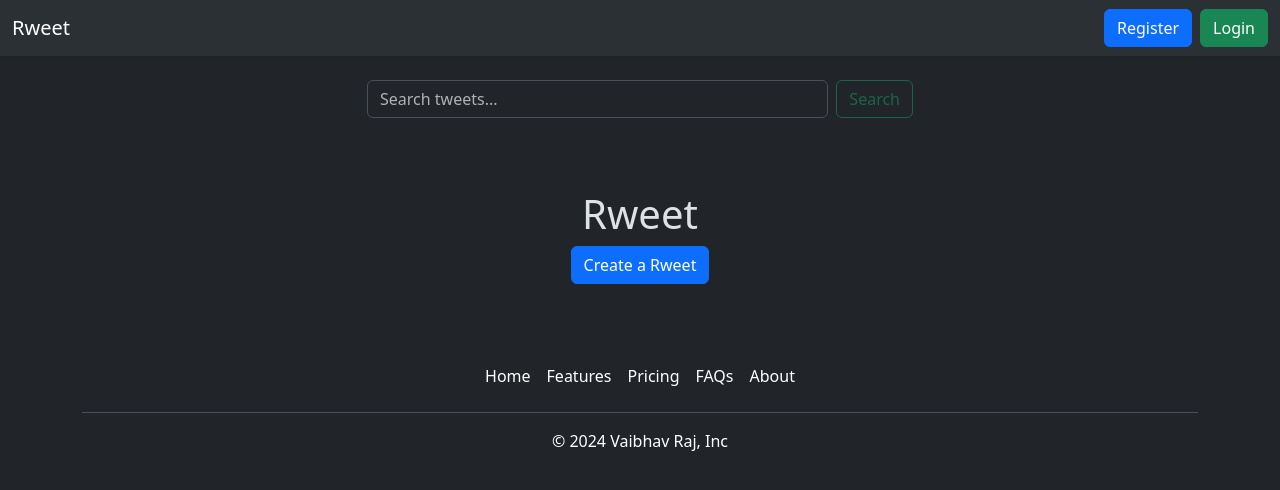
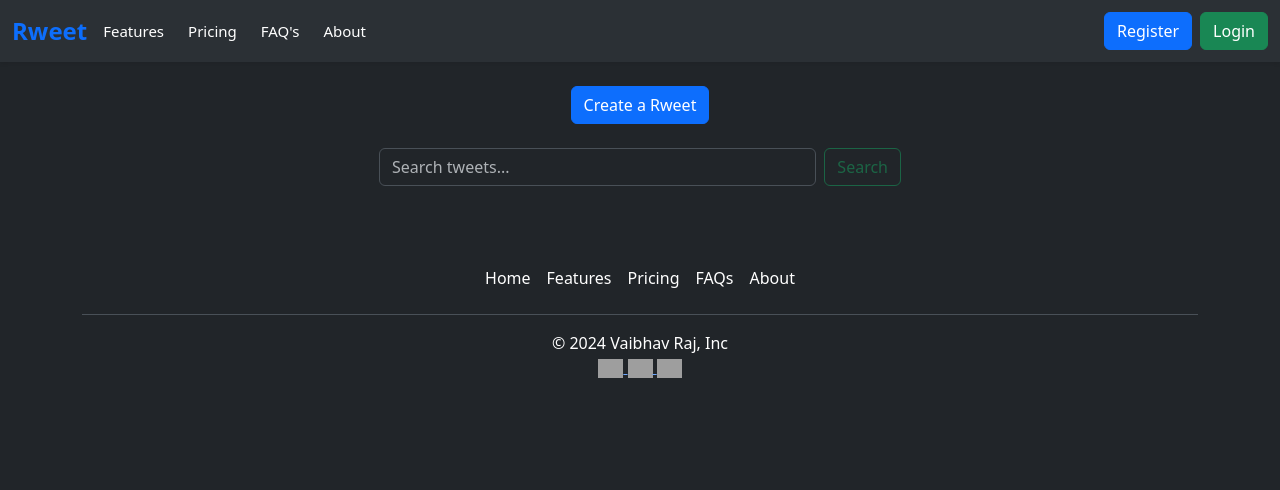
Before and after one commit to Vaibhav0x/TweetBlog, a Django app: page /rweet/ in a window 1280 px wide. Shown: the top 490 px of the page. Run offline with Django 5.2, Linux system fonts and the light colour scheme; data that the repository does not hold is empty; grey boxes are pictures that could not be loaded.

Commit message:
Added links and pages for the pricing, about,features, faq's and more.

```diff
--- a/templates/layout.html
+++ b/templates/layout.html
@@ -20,8 +20,13 @@
     <nav class="navbar navbar-expand-lg bg-body-tertiary shadow-sm">
         <div class="container-fluid">
           <!--Left Icon or Name-->
-          <a class="navbar-brand" href="{% url 'tweet_list' %}">Rweet</a>
-
+          <a class="navbar-brand fw-bold fs-4 text-primary" href="{% url 'tweet_list' %}">Rweet</a>
+          <div class="d-flex align-items-center gap-2">
+            <a class="navbar-brand small" href="{% url 'features_rweet' %}" style="font-size: 15px;">Features</a>
+            <a class="navbar-brand small" href="{% url 'pricing_view' %}" style="font-size: 15px;">Pricing</a>
+            <a class="navbar-brand small" href="{% url 'faq' %}" style="font-size: 15px;">FAQ's</a>
+            <a class="navbar-brand small" href="{% url 'about_rweet' %}" style="font-size: 15px;">About</a>
+        </div>
           <!-- Toggler for mobile -->
           <button class="navbar-toggler" type="button" data-bs-toggle="collapse" data-bs-target="#authLinks"
               aria-controls="authLinks" aria-expanded="false" aria-label="Toggle navigation">
@@ -46,17 +51,6 @@
         </div>
       </nav>
 
-      <!-- Search Bar (always visible, above main content) -->
-    <div class="container my-4">
-        <div class="row justify-content-center">
-            <div class="col-md-8 col-lg-6">
-                <form class="d-flex" role="search" method="GET" action="{% url 'search_tweets' %}">
-                    <input class="form-control me-2" type="search" name="q" placeholder="Search tweets..." aria-label="Search" id="searchInput">
-                    <button class="btn btn-outline-success" type="submit" id="searchBtn" disabled>Search</button>
-                </form>
-            </div>
-        </div>
-    </div>
     <div class="container py-4">
         {% block content %}
         {% endblock %}
@@ -68,12 +62,23 @@
         <div class="container">
             <ul class="nav justify-content-center border-bottom pb-3 mb-3">
                 <li class="nav-item"><a href="{% url 'tweet_list' %}" class="nav-link px-2 text-white">Home</a></li>
-                <li class="nav-item"><a href="#" class="nav-link px-2 text-white">Features</a></li>
-                <li class="nav-item"><a href="#" class="nav-link px-2 text-white">Pricing</a></li>
-                <li class="nav-item"><a href="#" class="nav-link px-2 text-white">FAQs</a></li>
-                <li class="nav-item"><a href="#" class="nav-link px-2 text-white">About</a></li>
+                <li class="nav-item"><a href="{% url 'features_rweet' %}" class="nav-link px-2 text-white">Features</a></li>
+                <li class="nav-item"><a href="{% url 'pricing_view' %}" class="nav-link px-2 text-white">Pricing</a></li>
+                <li class="nav-item"><a href="{% url 'faq' %}" class="nav-link px-2 text-white">FAQs</a></li>
+                <li class="nav-item"><a href="{% url 'about_rweet' %}" class="nav-link px-2 text-white">About</a></li>
             </ul>
-            <p class="text-center mb-0">© 2024 Vaibhav Raj, Inc</p>
+            <p class="text-center mb-0">© 2024 <a class="text-white text-decoration-none" href="https://vaibhav0x.github.io/Vaibhav-Portfolio/" target="_blank" rel="noopener noreferrer">Vaibhav Raj</a>, Inc</p>
+            <div class="text-center mb-0 px-2">
+                    <a target="_blank" href="https://www.linkedin.com/in/vaibhav-raj-0x/" rel="noopener noreferrer">
+                        <img src="../../media/photos/linkedin.png" alt="LinkedIn" style="max-width: 25px; max-height: 25px;">
+                    </a>
+                    <a target="_blank" href="https://github.com/Vaibhav0x" rel="noopener noreferrer">
+                        <img src="../../media/photos/github.png" alt="GitHub" style="max-width: 25px; max-height: 25px;">
+                    </a>
+                    <a target="_blank" href="https://leetcode.com/u/Vaibhav0x/" rel="noopener noreferrer">
+                        <img src="../../media/photos/leetcode.png" alt="Leetcode" style="max-width: 25px; max-height: 25px;">
+                    </a>
+            </div>
         </div>
     </footer>
     {% endblock %}
@@ -82,20 +87,5 @@
         crossorigin="anonymous">
     </script>
 
-    <!-- Enable/Disable Search Button -->
-    <script>
-        document.addEventListener('DOMContentLoaded', function () {
-            const searchInput = document.getElementById('searchInput');
-            const searchButton = document.getElementById('searchBtn');
-
-            function toggleButton() {
-                searchButton.disabled = searchInput.value.trim() === '';
-            }
-
-            searchInput.addEventListener('input', toggleButton);
-            toggleButton();
-        });
-    </script>
-
 </body>
 </html>
--- a/tweet/templates/tweet_list.html
+++ b/tweet/templates/tweet_list.html
@@ -5,14 +5,26 @@ RweetBlog
 {% endblock %}
 
 {% block content %}
-<h1 class="text-center mt-4">Rweet</h1>
+{% comment %} <h1 class="text-center mt-4">Rweet</h1> {% endcomment %}
 
-<div class="text-center mb-4">
+<div class="text-center mb-2">
     <a class="btn btn-primary" href="{% url 'tweet_create' %}">Create a Rweet</a>
 </div>
 
 <div class="container">
+    <div class="container my-4">
+        <div class="row justify-content-center">
+            <div class="col-md-8 col-lg-6">
+                <form class="d-flex" role="search" method="GET" action="{% url 'search_tweets' %}">
+                    <input class="form-control me-2" type="search" name="q" placeholder="Search tweets..." aria-label="Search" id="searchInput">
+                    <button class="btn btn-outline-success" type="submit" id="searchBtn" disabled>Search</button>
+                </form>
+            </div>
+        </div>
+    </div>
     <div class="row justify-content-center">
+          <!-- Search Bar (always visible, above main content) -->
+
         {% for tweet in tweets %}
             <div class="col-sm-10 col-md-6 col-lg-4 d-flex align-items-stretch mb-4">
                 <div class="card w-100 shadow-sm">
@@ -34,5 +46,17 @@ RweetBlog
         {% endfor %}
     </div>
 </div>
+<script>
+        document.addEventListener('DOMContentLoaded', function () {
+            const searchInput = document.getElementById('searchInput');
+            const searchButton = document.getElementById('searchBtn');
 
+            function toggleButton() {
+                searchButton.disabled = searchInput.value.trim() === '';
+            }
+
+            searchInput.addEventListener('input', toggleButton);
+            toggleButton();
+        });
+    </script>
 {% endblock %}
--- a/tweet/urls.py
+++ b/tweet/urls.py
@@ -8,6 +8,10 @@ urlpatterns = [
     path('<int:tweet_id>/delete/', views.tweet_delete, name='tweet_delete'),
     path('register/', views.register, name='register'),
     path('search/', views.search_tweets, name='search_tweets'),
+    path('faq/', views.faq_list, name='faq'),
+    path('about/',views.about_page,name='about_rweet'),
+    path('pricing/', views.pricing_view, name='pricing_view'),
+    path('features/',views.features_view,name='features_rweet'),
 
     # Catch-all pattern for any other URLs under /tweet/
     path('<path:unmatched>/', views.redirect_to_tweet_list),
--- a/tweet/views.py
+++ b/tweet/views.py
@@ -88,3 +88,61 @@ def search_tweets(request):
 def redirect_to_tweet_list(request, unmatched):
     # Redirect to the tweet list page
     return redirect('tweet_list')
+
+def faq_list(request):
+    faqs = [
+        {'question': 'What is RweetBlog?', 'answer': 'RweetBlog is a micro-blogging platform where users can post short tweets with images and thoughts.'},
+        {'question': 'How do I create an account?', 'answer': 'Click on the "Register" button on the top right corner and fill in your details.'},
+        {'question': 'Is RweetBlog free to use?', 'answer': 'Yes, RweetBlog is completely free to use.'},
+        {'question': 'Can I edit a Rweet after posting?', 'answer': 'Yes, you can edit your post after posting on Rweetblog.'},
+        {'question':'Can I delete a rweet after posting?','answer':'Yes, you can delete your rweet if you want to delete.'},
+        {'question':'Can I reset my password after register the account','answer':'Yes, you can reset your password using reset password button and check the mail and click on mail link and reset the password details'},
+        # Add more as needed
+    ]
+    return render(request,'faq.html',{'faqs': faqs})
+
+def about_page(request):
+    return render(request,'about.html')
+
+def pricing_view(request):
+    pricing_plans = [
+        {
+            'title': 'Free',
+            'price': '0',
+            'features': [
+                'Create Rweets',
+                'Upload 1 image per post',
+                'Basic user support'
+            ],
+        },
+        {
+            'title': 'Pro',
+            'price': '5',
+            'features': [
+                'Unlimited Rweets',
+                'Upload up to 3 images per post',
+                'Priority support',
+            ],
+        },
+        {
+            'title': 'Premium',
+            'price': '10',
+            'features': [
+                'All Pro features',
+                'Schedule Rweets',
+                'Advanced analytics',
+            ],
+        }
+    ]
+    return render(request, 'pricing.html', {'plans': pricing_plans})
+
+def features_view(request):
+    features = [
+        {'title': 'Post Rweets', 'description': 'Share short, impactful messages with your followers.'},
+        {'title': 'Image Uploads', 'description': 'Attach images to your Rweets to express yourself visually.'},
+        {'title': 'User Profiles', 'description': 'Create and customize your profile for others to discover.'},
+        {'title': 'Particular User View', 'description': 'To view all the rweets but only update, delete your rweets.'},
+        {'title': 'Rest Password', 'description': 'Reset your password using gmail link.'},
+        {'title': 'Responsive Design', 'description': 'Enjoy a seamless experience on both desktop and mobile.'},
+    ]
+    return render(request, 'features.html', {'features': features})
```
Also changed, not shown: tweet/templates/about.html (added, +23 -0 lines), tweet/templates/faq.html (added, +30 -0 lines), tweet/templates/features.html (added, +23 -0 lines), tweet/templates/pricing.html (added, +29 -0 lines).
